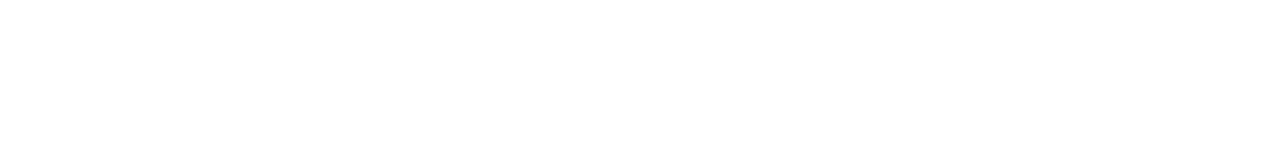
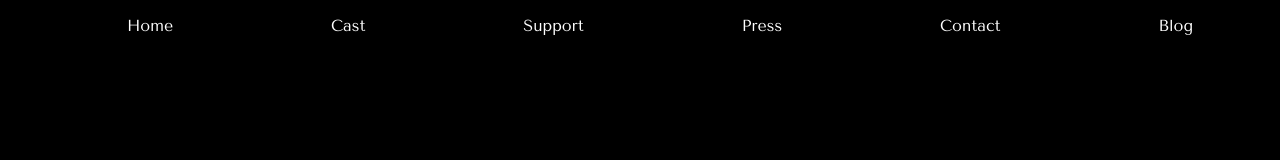
Before and after one commit to heatherndrury/bluffingmovie, a plain HTML site: page cast.html in a window 1280 px wide. Drawn offline with Linux system fonts and the light colour scheme.

Commit message:
added nav bar

```diff
--- a/cast.html
+++ b/cast.html
@@ -0,0 +1,25 @@
+<!DOCTYPE html>
+<html lang="en">
+<head>
+    <meta charset="UTF-8">
+    <meta name="viewport" content="width=device-width, initial-scale=1.0">
+    <title>BLUFFING</title>
+
+    <link href="styles.css" rel="stylesheet"/>
+
+ </head>
+
+ <body>
+    <section class="header-container">
+        <header>
+            <nav class="nav-container">
+            <ul class="nav-bar">
+                <li class="nav-item"><a href="index.html">Home</a></li>
+                <li class="nav-item"><a href="cast.html">Cast</a></li>
+                <li class="nav-item"><a href="support.html">Support</a></li>
+                <li class="nav-item"><a href="press.html">Press</a></li>
+                <li class="nav-item"><a href="contact.html">Contact</a></li>
+                <li class="nav-item"><a href="#blog">Blog</a></li>
+            </ul>
+            </nav>
+        </header>
```
Also changed, not shown: contact.html (+25 -0 lines), index.html (+4 -4 lines), press.html (+25 -0 lines), support.html (+25 -0 lines).
